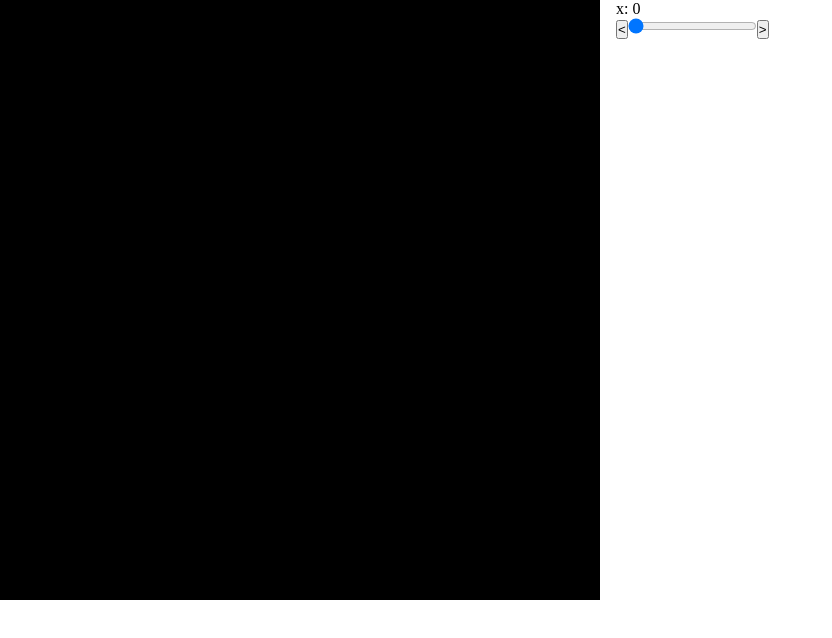
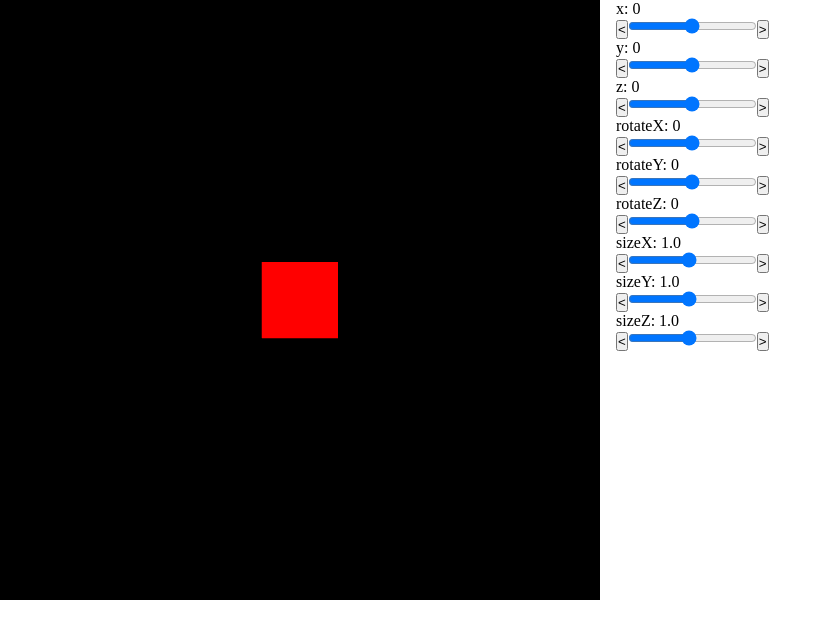
Before and after one commit to gckohaku/Three.js-4dRendering, a Nuxt app: page / in a window 1280 px wide. Shown: the top 638 px of the page, without its empty margins (0-832 px from the left). Built offline with nearby package versions, Linux system fonts and the light colour scheme.

Commit message:
feature: オブジェクトを変形させる UI を作成する (#5)

```diff
--- a/components/HelloThreeJs.vue
+++ b/components/HelloThreeJs.vue
@@ -7,34 +7,34 @@ import { makeRotate3DMatrix44 } from "~/utils/defines/MatrixUtilities";
 import { Model3D } from "~/utils/defines/Model3D";
 import type { ArrayOfColorRGB } from "~/utils/defines/TypeUtilities";
 
-const moveX: Ref<number> = ref(0);
-const moveY: Ref<number> = ref(0);
-const moveZ: Ref<number> = ref(0);
-const rotateX: Ref<number> = ref(0);
-const rotateY: Ref<number> = ref(0);
-const rotateZ: Ref<number> = ref(0);
-const sizeX: Ref<number> = ref(0);
-const sizeY: Ref<number> = ref(0);
-const sizeZ: Ref<number> = ref(0);
+const moveX: Ref<string> = ref("0");
+const moveY: Ref<string> = ref("0");
+const moveZ: Ref<string> = ref("0");
+const rotateX: Ref<string> = ref("0");
+const rotateY: Ref<string> = ref("0");
+const rotateZ: Ref<string> = ref("0");
+const sizeX: Ref<string> = ref("1.0");
+const sizeY: Ref<string> = ref("1.0");
+const sizeZ: Ref<string> = ref("1.0");
 
 const parallelMatrix: ComputedRef<number[][]> = computed(() => {
 	return [
-		[1, 0, 0, moveX.value],
-		[0, 1, 0, moveY.value],
-		[0, 0, 1, moveZ.value],
+		[1, 0, 0, Number(moveX.value)],
+		[0, 1, 0, Number(moveY.value)],
+		[0, 0, 1, Number(moveZ.value)],
 		[0, 0, 0, 1],
 	];
 });
 
 const rotateMatrix: ComputedRef<number[][]> = computed(() => {
-	return makeRotate3DMatrix44(rotateX.value, rotateY.value, rotateZ.value);
+	return makeRotate3DMatrix44(Number(rotateX.value), Number(rotateY.value), Number(rotateZ.value));
 });
 
 const sizeMatrix: ComputedRef<number[][]> = computed(() => {
 	return [
-		[sizeX.value, 0, 0, 0],
-		[0, sizeY.value, 0, 0],
-		[0, 0, sizeZ.value, 0],
+		[Number(sizeX.value), 0, 0, 0],
+		[0, Number(sizeY.value), 0, 0],
+		[0, 0, Number(sizeZ.value), 0],
 		[0, 0, 0, 1],
 	];
 });
@@ -143,9 +143,10 @@ const initialize = () => {
 
 const update = (renderer: THREE.WebGLRenderer, scene: THREE.Scene, camera: THREE.PerspectiveCamera, mesh: THREE.Mesh) => {
 	const transformedModel = model.affine((new THREE.Matrix4()).set(...transformMatrix.value.flat()));
-	console.log(mesh.geometry);
 	mesh.geometry = transformedModel.geometry;
 	mesh.geometry.computeVertexNormals();
+	scene.updateMatrix();
+	mesh.matrixAutoUpdate = true
 	renderer.render(scene, camera);
 };
 
@@ -157,7 +158,17 @@ onMounted(() => {
 <template>
 	<div class="page-container">
 		<canvas id="canvas" ref="threeCanvas"></canvas>
-		<ModuleSlider text="x" v-model="moveX" />
+		<div class="control-container">
+			<ModuleSlider text="x" max="300" min="-300" v-model="moveX" />
+			<ModuleSlider text="y" max="300" min="-300" v-model="moveY" />
+			<ModuleSlider text="z" max="300" min="-300" v-model="moveZ" />
+			<ModuleSlider text="rotateX" max="360" min="-360" v-model="rotateX" />
+			<ModuleSlider text="rotateY" max="360" min="-360" v-model="rotateY" />
+			<ModuleSlider text="rotateZ" max="360" min="-360" v-model="rotateZ" />
+			<ModuleSlider text="sizeX" max="2.0" min="0.1" step="0.1" v-model="sizeX" />
+			<ModuleSlider text="sizeY" max="2.0" min="0.1" step="0.1" v-model="sizeY" />
+			<ModuleSlider text="sizeZ" max="2.0" min="0.1" step="0.1" v-model="sizeZ" />
+		</div>
 	</div>
 </template>
 
@@ -166,5 +177,11 @@ onMounted(() => {
 	display: flex;
 	gap: 1rem;
 	flex-wrap: nowrap;
+
+	.control-container {
+		display: grid;
+		grid-template-columns: auto;
+		height: min-content;
+	}
 }
 </style>
--- a/utils/defines/Model3D.ts
+++ b/utils/defines/Model3D.ts
@@ -21,8 +21,11 @@ export class Model3D {
 			this.colors = [...m.colors];
 			this.materialColors = [...m.materialColors];
 			this.alphas = [...m.alphas];
-			this.geometry.copy(m.geometry);
+			this.geometry = m.geometry.clone();
 			this.setColorMesh();
+
+			// console.log("this", this.geometry);
+			// console.log("m", m.geometry);
 		}
 	}
 
@@ -59,7 +62,8 @@ export class Model3D {
 	affine(m: THREE.Matrix4): Model3D {
 		const returnedModel = new Model3D(this);
 
-		returnedModel.geometry.getAttribute("position").applyMatrix4(m);
+		const position = returnedModel.geometry.attributes.position;
+		position.applyMatrix4(m);
 
 		return returnedModel;
 	}
```
